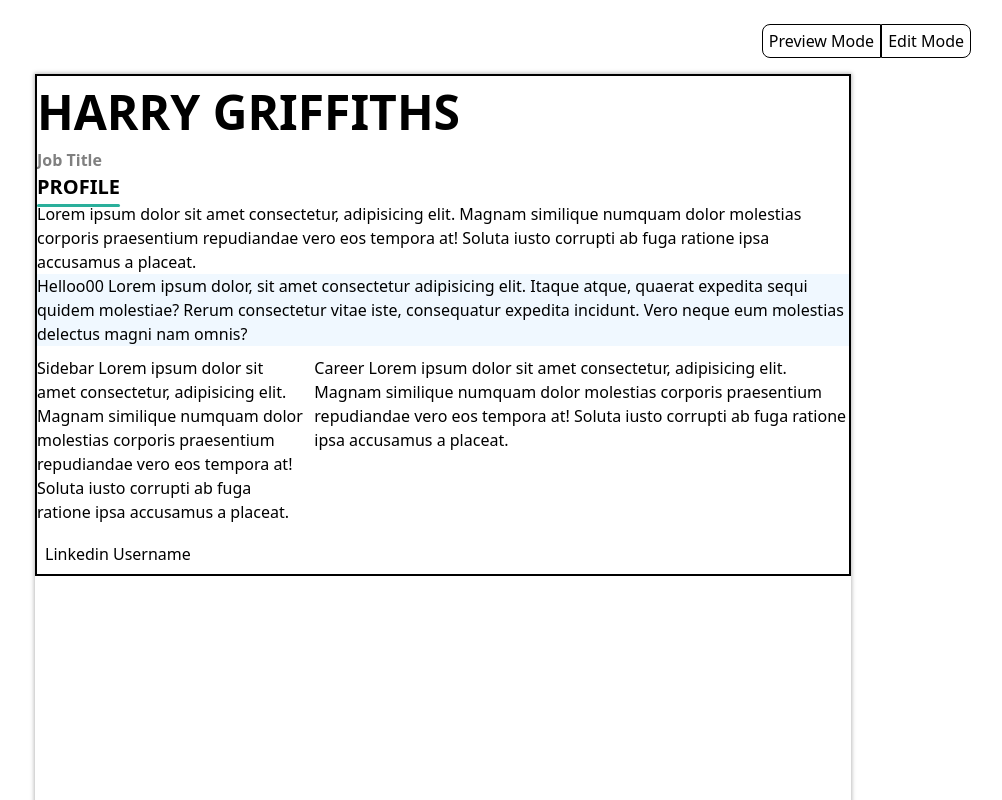
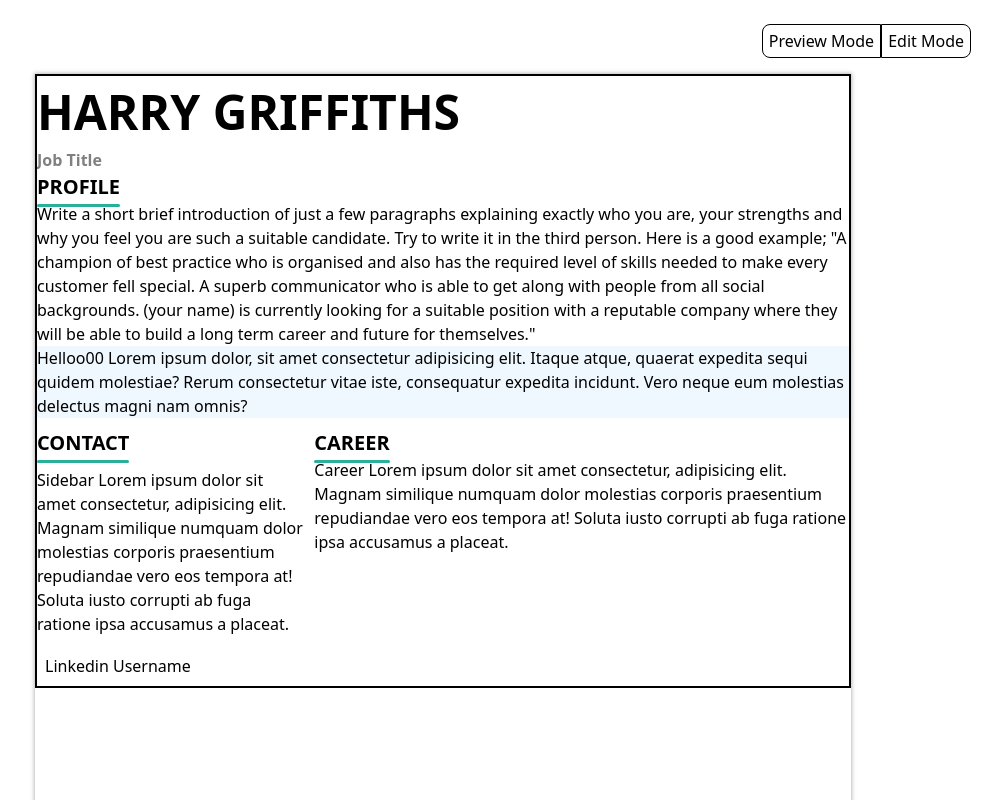
Before and after one commit to Mavrik-jnr/CV-builder, a React (Create React App) app: page / in a window 1280 px wide. Shown: the top 800 px of the page, without its empty margins (197-1199 px from the left). Built offline with nearby package versions, Linux system fonts and the light colour scheme.

Commit message:
Add p tag styles

```diff
--- a/src/components/section/Career.js
+++ b/src/components/section/Career.js
@@ -5,7 +5,7 @@ export class Career extends Component {
     return (
       <>
         <section className="career">
-          {/* <div className="">Career</div> */}
+          <h2>Career</h2>
           <p>
             Career Lorem ipsum dolor sit amet consectetur, adipisicing elit.
             Magnam similique numquam dolor molestias corporis praesentium
--- a/src/components/section/Header.js
+++ b/src/components/section/Header.js
@@ -16,12 +16,16 @@ export class Header extends Component {
         <h1>harry Griffiths</h1>
         <h3>Job Title</h3>
         <h2>profile</h2>
-
         <p>
-          Lorem ipsum dolor sit amet consectetur, adipisicing elit. Magnam
-          similique numquam dolor molestias corporis praesentium repudiandae
-          vero eos tempora at! Soluta iusto corrupti ab fuga ratione ipsa
-          accusamus a placeat.
+          Write a short brief introduction of just a few paragraphs explaining
+          exactly who you are, your strengths and why you feel you are such a
+          suitable candidate. Try to write it in the third person. Here is a
+          good example; "A champion of best practice who is organised and also
+          has the required level of skills needed to make every customer fell
+          special. A superb communicator who is able to get along with people
+          from all social backgrounds. (your name) is currently looking for a
+          suitable position with a reputable company where they will be able to
+          build a long term career and future for themselves."
         </p>
         <Input>
           Helloo00 Lorem ipsum dolor, sit amet consectetur adipisicing elit.
--- a/src/components/section/Sidebar.js
+++ b/src/components/section/Sidebar.js
@@ -6,6 +6,7 @@ export class Sidebar extends Component {
     return (
       <>
         <aside>
+          <h2>Contact</h2>
           <p>
             Sidebar Lorem ipsum dolor sit amet consectetur, adipisicing elit.
             Magnam similique numquam dolor molestias corporis praesentium
--- a/src/styles/index.css
+++ b/src/styles/index.css
@@ -35,6 +35,11 @@ h2::after {
 h3 {
   font-size: 16px;
   color: gray;
+  font-family: 700;
+}
+p {
+  font-size: 16px;
+  font-weight: 400;
 }
 /* The input element route */
 
```
